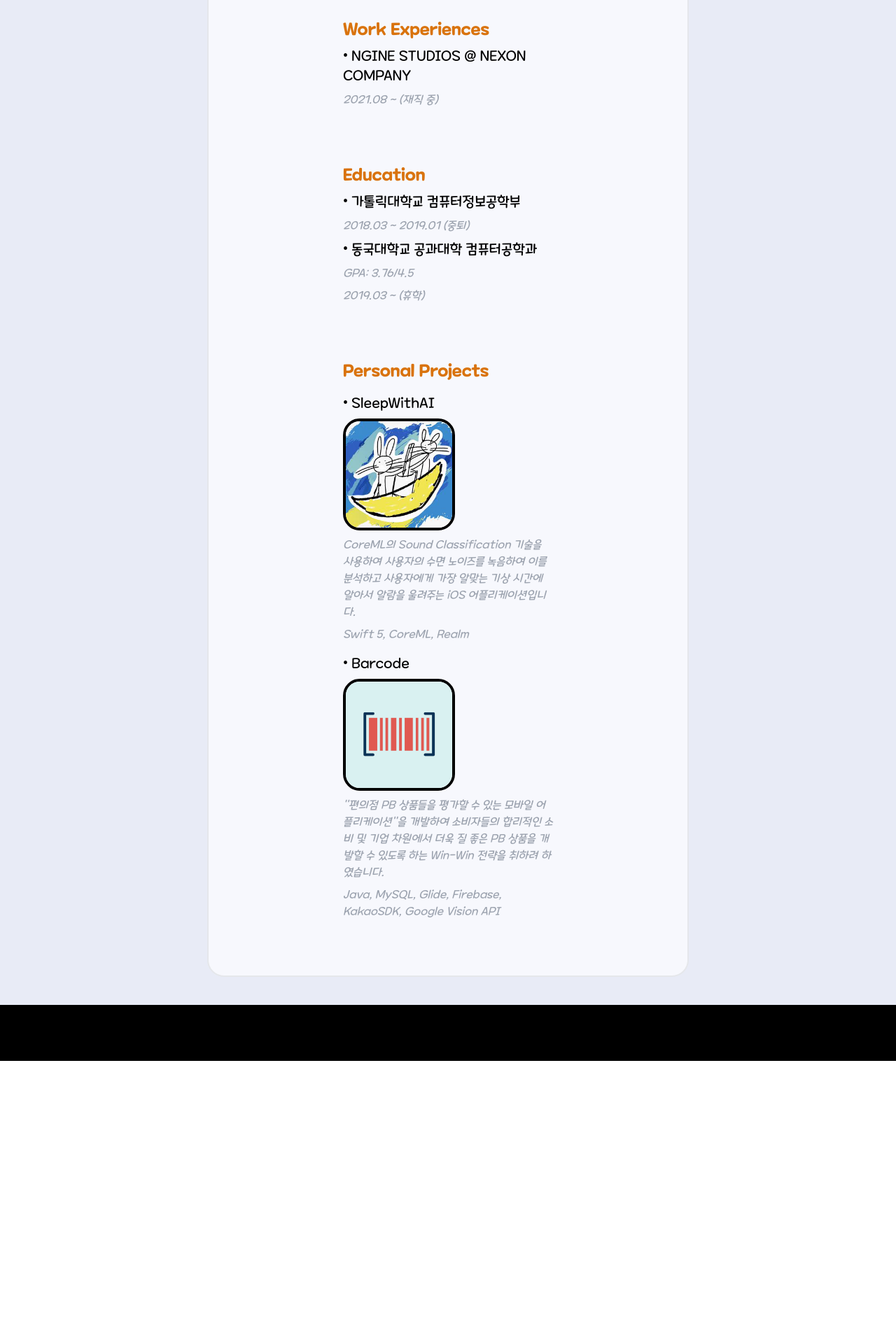
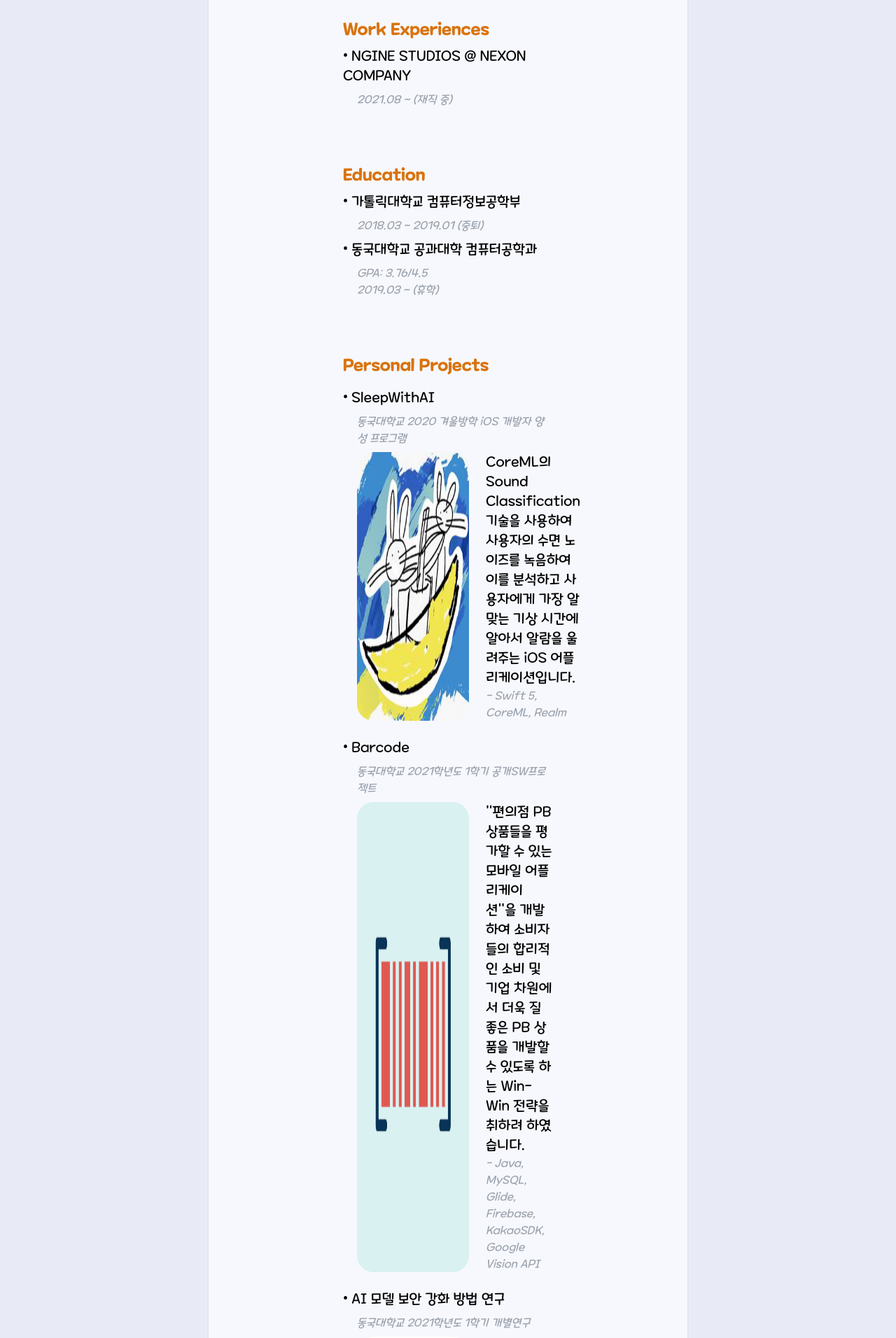
Before and after one commit to RieLCho/rielcho.xyz, a React (Vite) app: page / in a window 1280 px wide. Shown: the part 760-2672 px from the top of the page at 70% size. Before the commit the page ends 2276 px from the top, so only its background shows below. Built offline with nearby package versions, Linux system fonts and the light colour scheme; the HTML template or start-up script is replaced by a standard one.

Commit message:
feat: Project 이동

```diff
--- a/src/main/Education.tsx
+++ b/src/main/Education.tsx
@@ -9,12 +9,16 @@
             <SubTitle>
                 <Dot>가톨릭대학교 컴퓨터정보공학부</Dot>
             </SubTitle>
-            <Italic>2018.03 ~ 2019.01 (중퇴)</Italic>
+            <div className="pl-5">
+                <Italic>2018.03 ~ 2019.01 (중퇴)</Italic>
+            </div>
             <SubTitle>
                 <Dot>동국대학교 공과대학 컴퓨터공학과</Dot>
             </SubTitle>
-            <Italic>GPA: 3.76/4.5</Italic>
-            <Italic>2019.03 ~ (휴학)</Italic>
+            <div className="pl-5">
+                <Italic>GPA: 3.76/4.5</Italic>
+                <Italic>2019.03 ~ (휴학)</Italic>
+            </div>
         </div>
     )
 }
--- a/src/main/PersonalProjects.tsx
+++ b/src/main/PersonalProjects.tsx
@@ -3,31 +3,10 @@
 import { SubTitle, Title } from '../utils/Title'
 import SWAILogo from '../assets/projects/SWAI.png'
 import BarcodeLogo from '../assets/projects/Barcode.png'
-
-const Project = ({
-    title,
-    subTitle,
-    description,
-    imgPath,
-    techStack,
-}: {
-    title: string
-    subTitle: string
-    description: string
-    imgPath: string
-    techStack: string[]
-}) => {
-    return (
-        <div className="flex flex-col gap-2">
-            <SubTitle>
-                <Dot>{title}</Dot>
-            </SubTitle>
-            <img src={imgPath} alt={title} className="w-40 h-auto rounded-3xl border-black border-4" />
-            <Italic>{description}</Italic>
-            <Italic>{techStack.join(', ')}</Italic>
-        </div>
-    )
-}
+import AILogo from '../assets/projects/AI.png'
+import HayakuLogo from '../assets/projects/Hayaku.png'
+import DongsikLogo from '../assets/projects/Dongsik.png'
+import Project from '../utils/Project'
 
 export const PersonalProjects = () => {
     return (
@@ -47,6 +26,27 @@
                 imgPath={BarcodeLogo}
                 techStack={['Java', 'MySQL', 'Glide', 'Firebase', 'KakaoSDK', 'Google Vision API']}
             />
+            <Project
+                title="AI 모델 보안 강화 방법 연구"
+                subTitle="동국대학교 2021학년도 1학기 개별연구"
+                description="안전하게 AI 모델을 사용할 수 있도록 AI 모델 생성시 발생할 수 있는 보안 취약점을 분석하고 이를 사전에 제거, 방어, 검출 하기 위한 기법을 연구하였습니다."
+                imgPath={AILogo}
+                techStack={['Python', 'Adversarial-Robustness-Toolbox', 'Tensorflow', 'Keras']}
+            />
+            <Project
+                title="Hayaku"
+                subTitle="Open Source Twitter Client Project"
+                description='과거 아이폰의 iOS에 존재하던 상단바의 "Tap to Tweet" 버튼을 안드로이드로 포팅하여, 상단바에서 언제 어디서든 쉽고 간편하게 트윗을 보낼 수 있는 안드로이드 어플리케이션입니다.'
+                imgPath={HayakuLogo}
+                techStack={['Java', 'Twitter4J', 'Glide']}
+            />
+            {/* <Project
+                title="동국대도 식후경"
+                subTitle="Open Source School Menu Parser Project"
+                description='"동국대도 식후경" (A.K.A 동식이)은 동국대학교의 학식을 알려주는 디스코드 봇입니다. 기존에 사용하던 카카오톡 동국대학교 응답봇이 api 지원 종료되며 서비스가 없어져, 친구들과 함께 사용하기 위해 개발하였습니다.'
+                imgPath={DongsikLogo}
+                techStack={['Python', 'Discord.py', 'BeautifulSoup4', 'lxml']}
+            /> */}
         </div>
     )
 }
--- a/src/main/WorkExperiences.tsx
+++ b/src/main/WorkExperiences.tsx
@@ -9,7 +9,9 @@
             <SubTitle>
                 <Dot>NGINE STUDIOS @ NEXON COMPANY</Dot>
             </SubTitle>
-            <Italic>2021.08 ~ (재직 중)</Italic>
+            <div className="pl-5">
+                <Italic>2021.08 ~ (재직 중)</Italic>
+            </div>
         </div>
     )
 }
--- /dev/null
+++ b/src/utils/Project.tsx
@@ -0,0 +1,37 @@
+import { Dot } from './Dot'
+import { Italic } from './Italic'
+import { SubTitle } from './Title'
+
+const Project = ({
+    title,
+    subTitle,
+    description,
+    imgPath,
+    techStack,
+}: {
+    title: string
+    subTitle: string
+    description: string
+    imgPath: string
+    techStack: string[]
+}) => {
+    return (
+        <div className="flex flex-col gap-2">
+            <SubTitle>
+                <Dot>{title}</Dot>
+            </SubTitle>
+            <div className="pl-5">
+                <Italic>{subTitle}</Italic>
+                <div className="flex gap-x-6 py-2">
+                    <img src={imgPath} alt={title} className="w-40 h-auto rounded-3xl border-black shadow-box" />
+                    <div className="flex-col">
+                        <div className="font-maple-light text-xl">{description}</div>
+                        <Italic>{`- ${techStack.join(', ')}`}</Italic>
+                    </div>
+                </div>
+            </div>
+        </div>
+    )
+}
+
+export default Project
```
